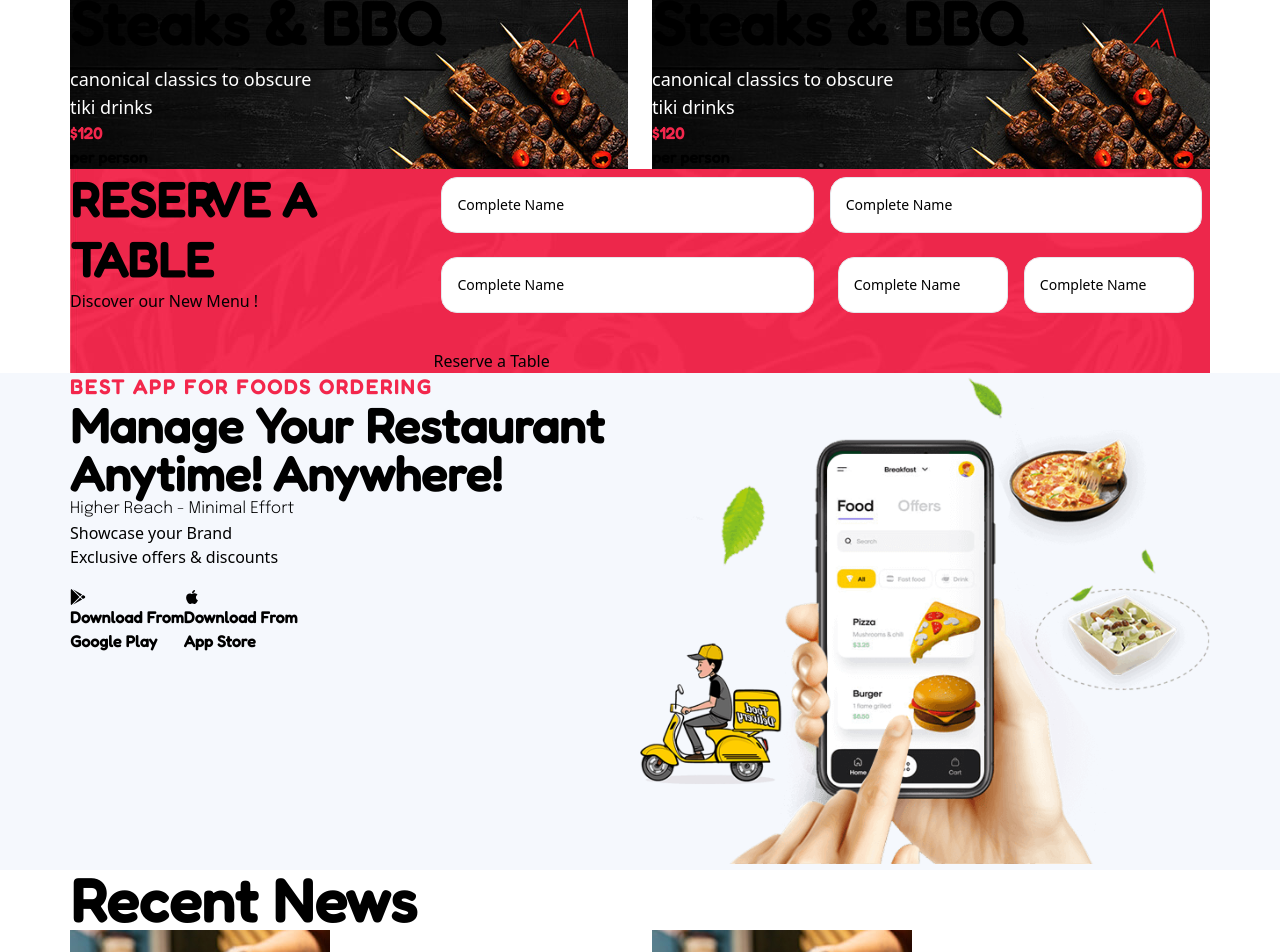
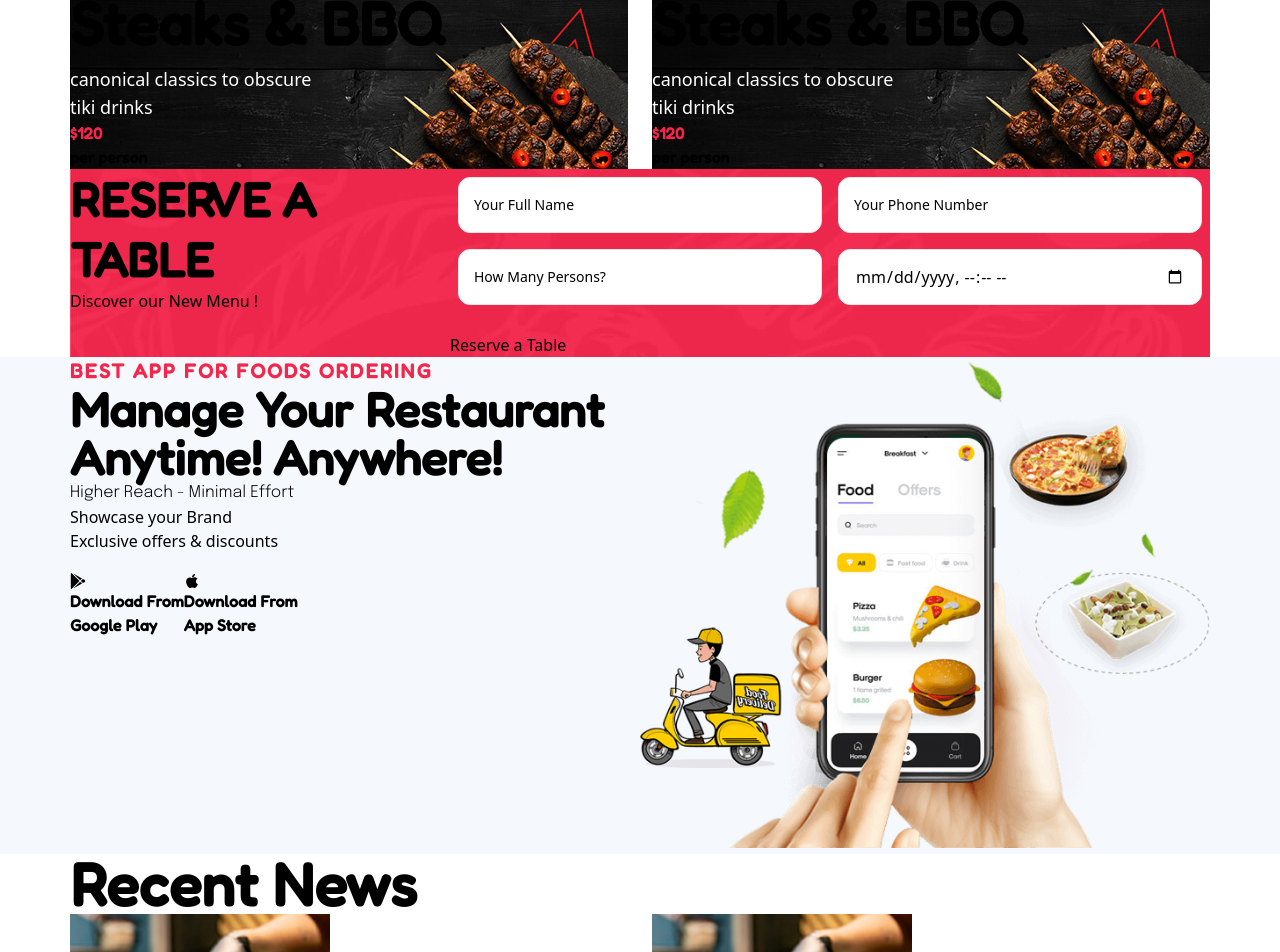
Before and after one commit to zehrasenakgul/react-next.js-with-full-stack-meal-order-project, a Next.js app: page / in a window 1280 px wide. Shown: the part 2597-3549 px from the top of the page. Built offline with nearby package versions, Linux system fonts and the light colour scheme.

Commit message:
edit input

```diff
--- a/components/input.jsx
+++ b/components/input.jsx
@@ -1,16 +1,18 @@
 import React from "react";
 
-const Input = () => {
+const Input = (props) => {
+  const { type, placeholder, ...inputProps } = props;
   return (
-    <div className="w-full">
+    <div className="w-full p-2">
       <label className="relative block cursor-text w-full">
         <input
-          type="text"
-          className="h-14 caret-pink w-full border border-primary rounded-2xl outline-none px-4 peer pt-2"
+          type={type}
+          className={`h-14 w-full border border-primary rounded-xl outline-none px-4 peer`}
           required
+          {...inputProps}
         />
         <span className="absolute top-0 left-0 px-4 text-sm flex items-center h-full peer-focus:h-7 peer-focus:text-xs peer-valid:h-7 peer-valid:text-xs transition-all">
-          Complete Name
+          {placeholder}
         </span>
       </label>
     </div>
--- a/components/layouts/header.jsx
+++ b/components/layouts/header.jsx
@@ -136,7 +136,7 @@ const Header = () => {
               <ul className="flex list-none">
                 <li className="relative">
                   <a
-                    href="#"
+                    href="home"
                     className="text-black hover:text-pink font-bold font-fredoka border-b-[0.313rem] border-transparent capitalize text-lg block py-[2.5rem] px-[1.563rem]"
                   >
                     Home
--- a/components/reserve.jsx
+++ b/components/reserve.jsx
@@ -1,7 +1,35 @@
 import React from "react";
 import Input from "./input";
 
+
 const Reserve = () => {
+  const inputs = [
+    {
+      id: 1,
+      name: "fullName",
+      type: "text",
+      placeholder: "Your Full Name",
+    },
+    {
+      id: 2,
+      name: "phoneNumber",
+      type: "number",
+      placeholder: "Your Phone Number",
+    },
+    {
+      id: 3,
+      name: "persons",
+      type: "number",
+      placeholder: "How Many Persons?",
+    },
+    {
+      id: 4,
+      name: "date",
+      type: "datetime-local",
+      placeholder: "",
+    },
+  ];
+
   return (
     <section>
       <div className="container mx-auto">
@@ -11,8 +39,8 @@ const Reserve = () => {
           }}
           className="reserve-table"
         >
-          <div className="flex flex-row">
-            <div className="basis-3/8">
+          <div className="grid grid-flow-row-dense grid-cols-3 max-lg:grid-cols-1">
+            <div className="col-span-1">
               <div className="reserve-table-text">
                 <h3 className="font-fredoka leading-tight font-bold text-5xl">
                   RESERVE A TABLE
@@ -20,30 +48,14 @@ const Reserve = () => {
                 <p>Discover our New Menu !</p>
               </div>
             </div>
-            <div className="basis-5/8">
+            <div className="col-span-2">
               <div className="best-food-restaurants">
                 <form role="form" id="reservation-form" method="post">
-                  <div className="flex flex-row">
-                    <div className="basis-1/2 m-2">
-                      <Input />
-                    </div>
-                    <div className="basis-1/2 m-2">
-                      <Input />
-                    </div>
-                  </div>
-                  <div className="flex flex-row items-center">
-                    <div className="basis-1/2 m-2">
-                      <Input />
-                    </div>
-                    <div className="basis-1/2 m-2">
-                      <div className="flex flex-row">
-                        <div className="basis-1/2 m-2">
-                          <Input />
-                        </div>
-                        <div className="basis-1/2 m-2">
-                          <Input />
-                        </div>
-                      </div>
+                  <div className="lg:flex-1 w-full">
+                    <div className="grid grid-flow-row-dense grid-cols-2 max-md:grid-cols-1">
+                      {inputs.map((input) => (
+                        <Input key={input.id} {...input} />
+                      ))}
                     </div>
                   </div>
                   <button className="button mt-5" type="submit">
--- a/package.json
+++ b/package.json
@@ -9,6 +9,7 @@
     "lint": "next lint"
   },
   "dependencies": {
+    "formik": "^2.2.9",
     "jquery": "^3.6.4",
     "next": "^12.3.1",
     "react": "^18.2.0",
--- a/styles/responsive.css
+++ b/styles/responsive.css
@@ -11,11 +11,11 @@
         justify-content: space-between;
         padding: 100px 350px;
     }
-  header.three .mobile-nav > ul > li:not(:last-child) {
+    header.three .mobile-nav>ul>li:not(:last-child) {
         border-bottom: 0px solid #000000;
         width: 300px;
     }
-  header.three .mobile-nav > ul > li > a {
+    header.three .mobile-nav>ul>li>a {
         font-size: 60px;
         line-height: 70px;
     }
@@ -26,24 +26,24 @@
         color: white;
         display: inline-flex !important;
     }
-  header.three .mobile-nav > ul li > a {
+    header.three .mobile-nav>ul li>a {
         color: white;
     }
-  header.three .mobile-nav > ul > li.menu-item-has-children:before {
+    header.three .mobile-nav>ul>li.menu-item-has-children:before {
         display: none;
     }
     header.three #mobile-nav .res-log,
     header.three .booking .contact h6 {
         display: none;
     }
-  header.three .mobile-nav > ul li li a {
+    header.three .mobile-nav>ul li li a {
         font-size: 20px;
         line-height: 30px;
     }
-  header.three .mobile-nav > ul > li.menu-item-has-children:before {
+    header.three .mobile-nav>ul>li.menu-item-has-children:before {
         top: 34px;
     }
-  header.three .mobile-nav > ul > li.menu-item-has-children > ul.sub-menu {
+    header.three .mobile-nav>ul>li.menu-item-has-children>ul.sub-menu {
         border-top: 0px solid #000;
     }
     header.three a#res-cross {
@@ -56,6 +56,7 @@
         margin-top: 80px;
     }
 }
+
 @media only screen and (max-width: 1400px) and (min-width: 1200px) {
     .hero-section {
         max-height: 600px;
@@ -69,11 +70,11 @@
         justify-content: space-between;
         padding: 60px 200px;
     }
-  header.three .mobile-nav > ul > li:not(:last-child) {
+    header.three .mobile-nav>ul>li:not(:last-child) {
         border-bottom: 0px solid #000000;
         width: 300px;
     }
-  header.three .mobile-nav > ul > li > a {
+    header.three .mobile-nav>ul>li>a {
         font-size: 46px;
         line-height: 55px;
     }
@@ -84,24 +85,24 @@
         color: white;
         display: inline-flex !important;
     }
-  header.three .mobile-nav > ul li > a {
+    header.three .mobile-nav>ul li>a {
         color: white;
     }
-  header.three .mobile-nav > ul > li.menu-item-has-children:before {
+    header.three .mobile-nav>ul>li.menu-item-has-children:before {
         display: none;
     }
     header.three #mobile-nav .res-log,
     header.three .booking .contact h6 {
         display: none;
     }
-  header.three .mobile-nav > ul li li a {
+    header.three .mobile-nav>ul li li a {
         font-size: 18px;
         line-height: 24px;
     }
-  header.three .mobile-nav > ul > li.menu-item-has-children:before {
+    header.three .mobile-nav>ul>li.menu-item-has-children:before {
         top: 34px;
     }
-  header.three .mobile-nav > ul > li.menu-item-has-children > ul.sub-menu {
+    header.three .mobile-nav>ul>li.menu-item-has-children>ul.sub-menu {
         border-top: 0px solid #000;
     }
     header.three a#res-cross {
@@ -114,6 +115,7 @@
         margin-top: 80px;
     }
 }
+
 @media (max-width: 1500px) {
     .booking li i {
         width: 60px;
@@ -130,6 +132,7 @@
         width: 100%;
     }
 }
+
 @media (max-width: 1400px) {
     .featured-arae-three h1 {
         font-size: 74px;
@@ -216,7 +219,7 @@
     .best-solutions-service.two {
         width: 100%;
     }
-  .deal-week.two > img {
+    .deal-week.two>img {
         left: -36%;
         top: 55px;
         width: 53%;
@@ -257,7 +260,7 @@
     .heading h2 {
         width: 100%;
     }
-  .navbar-links li > a {
+    .navbar-links li>a {
         font-size: 16px;
     }
     .heading-two .line {
@@ -382,6 +385,7 @@
         width: 100%;
     }
 }
+
 @media (max-width: 1400px) {
     .content-header h4 {
         font-size: 14px;
@@ -436,7 +440,7 @@
     img.bratlee-hamint-1 {
         width: 39%;
     }
-  .chef > img {
+    .chef>img {
         width: 100%;
     }
     .app-foods:before {
@@ -452,20 +456,17 @@
     .recent-news img {
         margin-right: 26px;
     }
-  .slider-home-1.owl-theme .owl-nav.disabled + .owl-dots {
+    .slider-home-1.owl-theme .owl-nav.disabled+.owl-dots {
         left: 9%;
     }
     .section-discover-menu .nav-pills .nav-link.active,
-  .section-discover-menu .nav-pills .show > .nav-link {
+    .section-discover-menu .nav-pills .show>.nav-link {
         width: 170px;
         height: 170px;
     }
     .section-discover-menu .nav-pills .nav-link {
         width: 170px;
         height: 170px;
-  }
-  .best-food-restaurants span {
-    font-size: 50px;
     }
     .featured-arae-two-img img {
         width: 100%;
@@ -499,7 +500,7 @@
         font-size: 42px;
     }
     .watch-video-img img,
-  .recent-news-two > img {
+    .recent-news-two>img {
         width: 100%;
     }
     .recent-news-two .recent-news h3 {
@@ -523,6 +524,7 @@
         height: 340px;
     }
 }
+
 @media (max-width: 1200px) {
     .section-discover-menu .nav.nav-pills {
         margin-bottom: 20px;
@@ -619,7 +621,7 @@
     .history-text span {
         left: 214px;
     }
-  .deal-week.two > img {
+    .deal-week.two>img {
         display: none;
     }
     .link-about.Newsletter {
@@ -640,7 +642,7 @@
     .deal-week.two {
         margin-top: 40px;
     }
-  .deal-week.two > img {
+    .deal-week.two>img {
         left: 30%;
         top: -36%;
         width: 34%;
@@ -696,7 +698,7 @@
         display: none;
     }
     .section-discover-menu .nav-pills .nav-link.active,
-  .section-discover-menu .nav-pills .show > .nav-link {
+    .section-discover-menu .nav-pills .show>.nav-link {
         width: 170px;
         height: 170px;
         margin-bottom: 40px;
@@ -807,7 +809,7 @@
         display: none;
     }
     .section-discover-menu .nav-pills .nav-link.active,
-  .section-discover-menu .nav-pills .show > .nav-link {
+    .section-discover-menu .nav-pills .show>.nav-link {
         width: 140px;
         height: 100px;
         margin-bottom: 40px;
@@ -905,6 +907,7 @@
         margin-top: 40px;
     }
 }
+
 @media (max-width: 993px) {
     .container.gap {
         padding-left: 10px;
@@ -953,7 +956,7 @@
         width: 100%;
     }
     .section-discover-menu .nav-pills .nav-link.active,
-  .section-discover-menu .nav-pills .show > .nav-link {
+    .section-discover-menu .nav-pills .show>.nav-link {
         margin-bottom: 30px;
     }
     .about-text {
@@ -970,7 +973,7 @@
         width: auto;
         display: inline;
     }
-  .chef > img {
+    .chef>img {
         width: auto;
     }
     .recent-news h3 {
@@ -1006,6 +1009,7 @@
         width: 100%;
     }
 }
+
 @media (max-width: 768px) {
     .gap {
         padding: 80px 0;
@@ -1176,7 +1180,7 @@
         width: 89%;
     }
     .section-discover-menu .nav-pills .nav-link.active,
-  .section-discover-menu .nav-pills .show > .nav-link {
+    .section-discover-menu .nav-pills .show>.nav-link {
         width: 100px;
         height: 68px;
         font-size: 16px;
@@ -1222,7 +1226,7 @@
     .heading h2 {
         width: 100%;
     }
-  .slider-home-1.owl-theme .owl-nav.disabled + .owl-dots {
+    .slider-home-1.owl-theme .owl-nav.disabled+.owl-dots {
         left: 6%;
         position: relative;
         top: auto;
@@ -1248,9 +1252,6 @@
         margin-bottom: 25px;
         margin-top: 20px;
     }
-  .best-food-restaurants span {
-    font-size: 40px;
-  }
     .featured-arae-two .featured-arae-two-img img {
         width: 100%;
     }
@@ -1343,10 +1344,11 @@
         height: 330px;
     }
 }
-@media (max-width: 600px) {
-}
+
+@media (max-width: 600px) {}
+
 @media (max-width: 576px) {
-  .chef > img {
+    .chef>img {
         width: 100%;
     }
     .featured-dishes.product-detail-img {
@@ -1454,9 +1456,6 @@
     .deal-week h2 {
         font-size: 24px;
     }
-  .best-food-restaurants span {
-    font-size: 34px;
-  }
     .bbtn {
         width: 48%;
     }
@@ -1548,6 +1547,7 @@
         margin-top: 10px;
     }
 }
+
 @media (max-width: 500px) {
     img.quote {
         width: 40px;
@@ -1628,6 +1628,7 @@
         width: 350px;
     }
 }
+
 @media (max-width: 480px) {
     form.add-review.leave-comment .rating {
         display: block;
@@ -1725,6 +1726,7 @@
         font-size: 20px;
     }
 }
+
 @media (max-width: 450px) {
     .bbq {
         padding: 30px;
@@ -1813,10 +1815,10 @@
         margin-bottom: 20px;
         margin-top: 10px;
     }
-  .three-slider.owl-theme .owl-nav.disabled + .owl-dots,
-  .bratlee-slider.owl-theme .owl-nav.disabled + .owl-dots,
-  .dishes.owl-theme .owl-nav.disabled + .owl-dots,
-  .choosecategory.owl-theme .owl-nav.disabled + .owl-dots {
+    .three-slider.owl-theme .owl-nav.disabled+.owl-dots,
+    .bratlee-slider.owl-theme .owl-nav.disabled+.owl-dots,
+    .dishes.owl-theme .owl-nav.disabled+.owl-dots,
+    .choosecategory.owl-theme .owl-nav.disabled+.owl-dots {
         margin-top: 20px;
     }
     .app-foods .d-sm-flex.mt-5 {
@@ -1839,7 +1841,7 @@
         font-size: 30px;
         margin-bottom: 20px;
     }
-  .breadcrumb-item + .breadcrumb-item::before {
+    .breadcrumb-item+.breadcrumb-item::before {
         padding: 0px 10px;
     }
     .history-text span {
@@ -1898,6 +1900,7 @@
         padding: 89px 0;
     }
 }
+
 @media (max-width: 410px) {
     .discover h4 {
         margin-top: 30px;
@@ -1953,6 +1956,7 @@
         font-size: 26px;
     }
 }
+
 @media (max-width: 375px) {
     h2 {
         font-size: 28px;
@@ -1971,9 +1975,6 @@
     .history-text span {
         left: 120px;
     }
-  .best-food-restaurants span {
-    font-size: 28px;
-  }
     .best-food-restaurants h6 {
         font-size: 14px;
     }
```
Also changed, not shown: 2 other files (tests, documents, lock files or other folders). Lines whose indentation alone changed are shown as unchanged.
